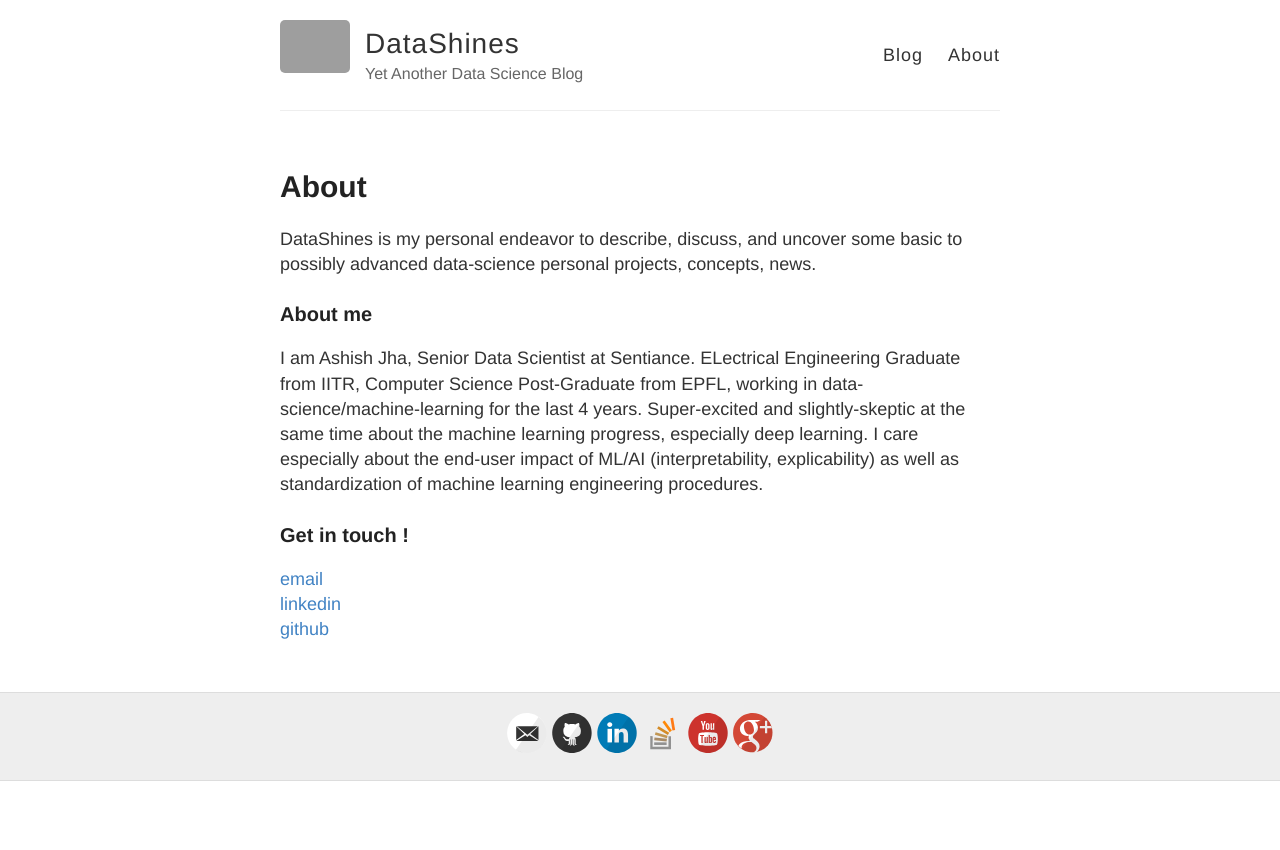
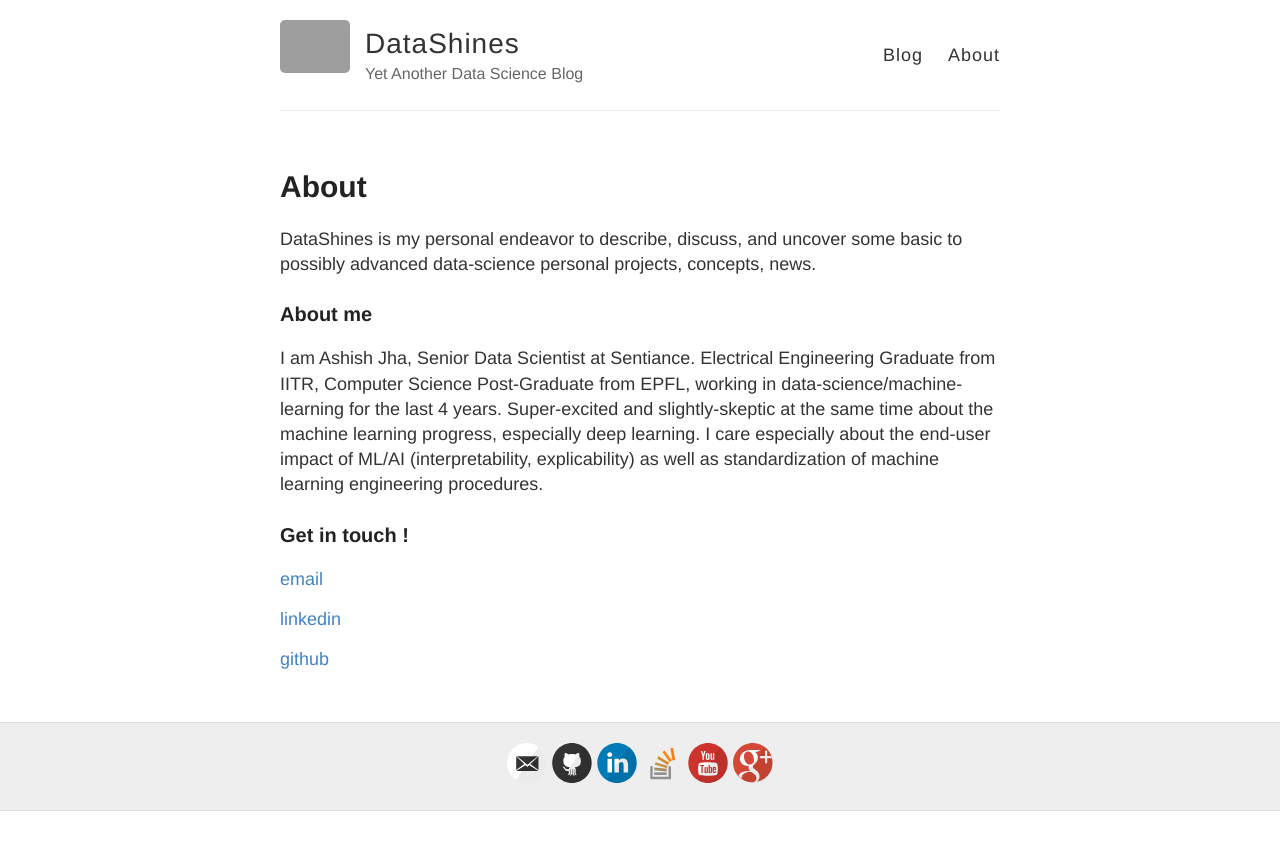
Before and after one commit to datashines/datashines.github.io, a Jekyll site: the page built from about.md, in a window 1280 px wide. Shown: the top 850 px of the page. Built offline with Jekyll 4.4.1, drawn with Linux system fonts in a browser that asks for light colours; grey boxes are pictures that could not be loaded.

```diff
--- a/about.md
+++ b/about.md
@@ -8,11 +8,13 @@ DataShines is my personal endeavor to describe, discuss, and uncover some basic
 
 ### About me
 
-I am Ashish Jha, Senior Data Scientist at Sentiance. ELectrical Engineering Graduate from IITR, Computer Science Post-Graduate from EPFL, working in data-science/machine-learning for the last 4 years. Super-excited and slightly-skeptic at the same time about the machine learning progress, especially deep learning. I care especially about the end-user impact of ML/AI (interpretability, explicability) as well as standardization of machine learning engineering procedures.
+I am Ashish Jha, Senior Data Scientist at Sentiance. Electrical Engineering Graduate from IITR, Computer Science Post-Graduate from EPFL, working in data-science/machine-learning for the last 4 years. Super-excited and slightly-skeptic at the same time about the machine learning progress, especially deep learning. I care especially about the end-user impact of ML/AI (interpretability, explicability) as well as standardization of machine learning engineering procedures.
 
 
 ### Get in touch !
 
 [email](mailto:arj7192@gmail.com)
+
 [linkedin](https://www.linkedin.com/in/ashishrj)
+
 [github](https://github.com/arj7192)
```
